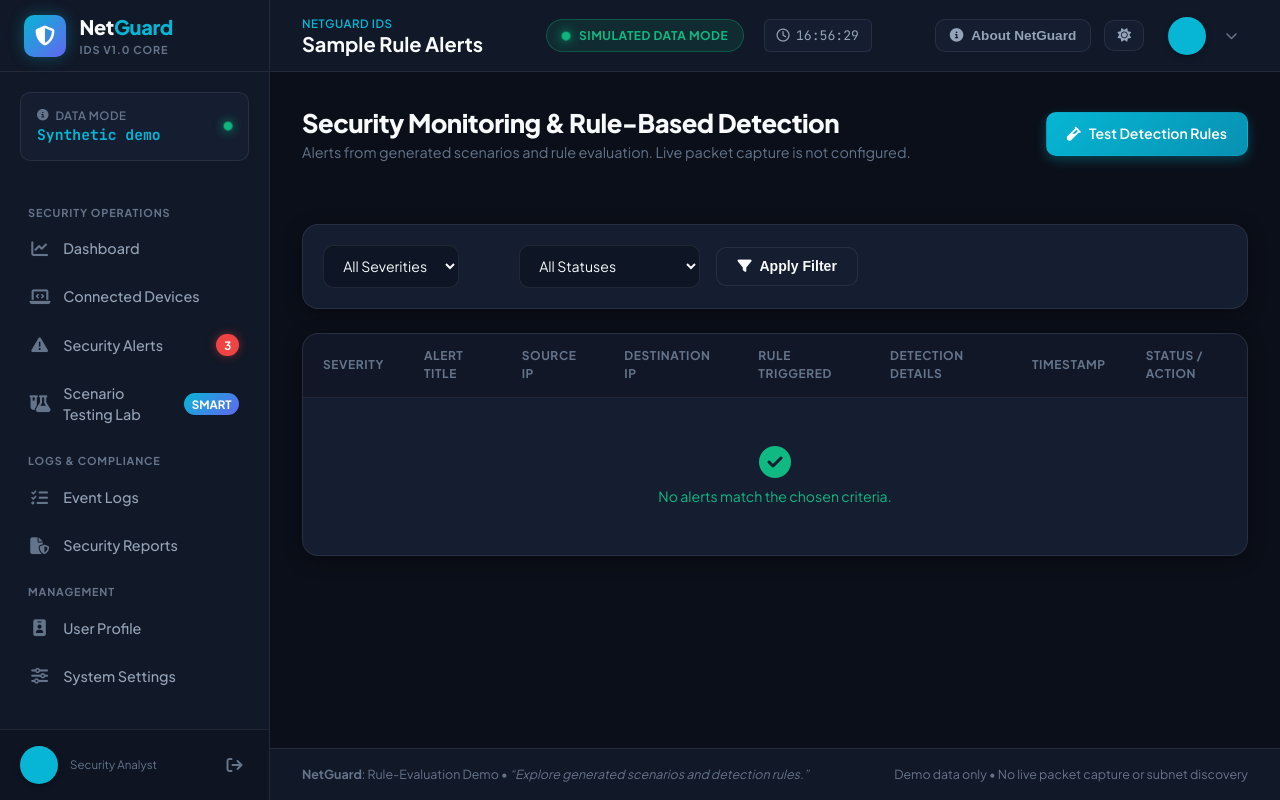
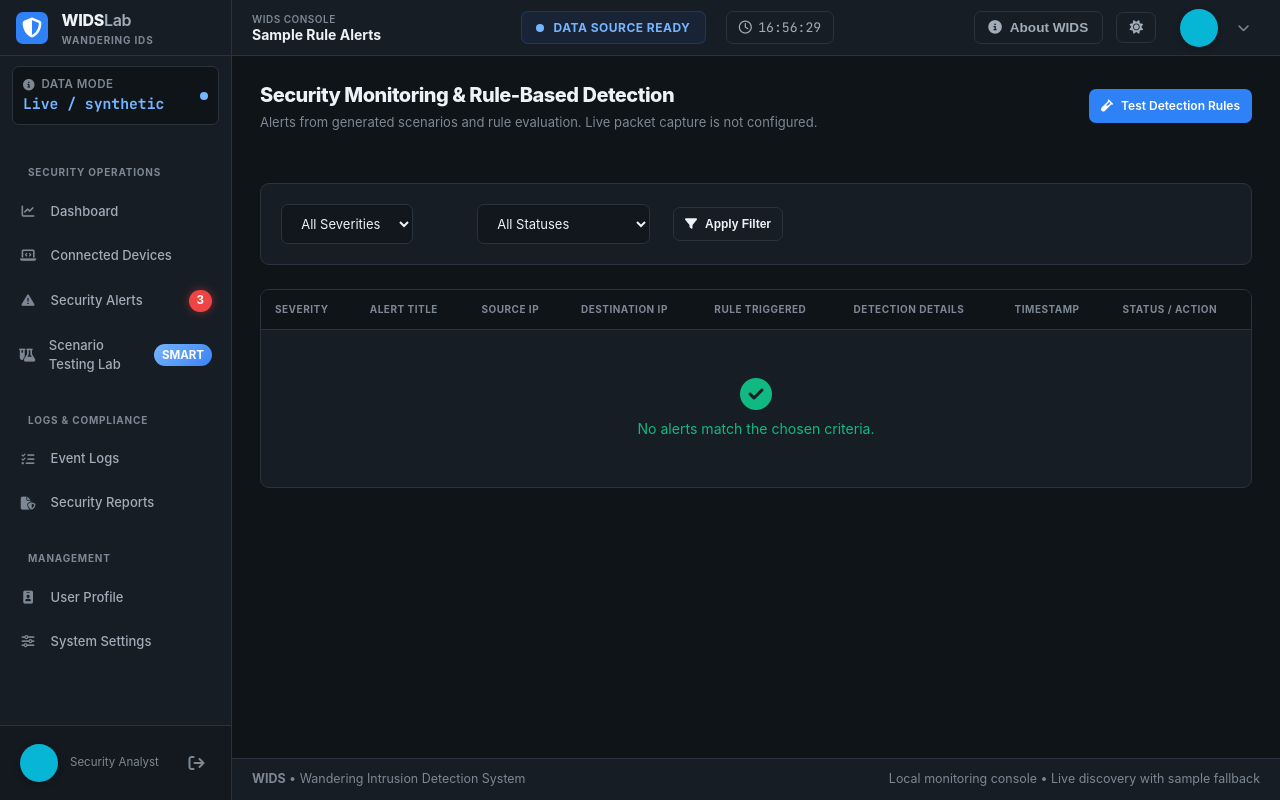
Before and after one commit to acasjoshua/NetGuard, a Django app: template templates/home/alerts.html in a window 1280 px wide. Run offline with Django 4.2, Linux system fonts and the light colour scheme; the template is opened without the code that fills it, so the values that code supplies are empty.

Commit message:
feat(branding): rebrand UI templates and shell to WIDS
- Replace NetGuard branding with WIDS (Wandering Intrusion Detection System) across base shell and views
- Link wids_theme.css and update navigation, status indicators, and dashboard surfaces

```diff
--- a/static/js/main.js
+++ b/static/js/main.js
@@ -1,5 +1,5 @@
 /**
- * NetGuard IDS - Main Application JavaScript
+ * WIDS - Wandering Intrusion Detection System JavaScript
  * Demo Telemetry, Theme Management & Interactivity
  */
 
--- a/templates/base.html
+++ b/templates/base.html
@@ -4,7 +4,7 @@
 <head>
     <meta charset="UTF-8">
     <meta name="viewport" content="width=device-width, initial-scale=1.0">
-    <title>{% block title %}NetGuard - Local Network Monitoring & Intrusion Detection System{% endblock %}</title>
+    <title>{% block title %}WIDS - Wandering Intrusion Detection System{% endblock %}</title>
     <!-- Modern Google Fonts -->
     <link rel="preconnect" href="https://fonts.googleapis.com">
     <link rel="preconnect" href="https://fonts.gstatic.com" crossorigin>
@@ -15,6 +15,7 @@
     <script src="https://cdn.jsdelivr.net/npm/chart.js@4.4.0/dist/chart.umd.min.js"></script>
     <!-- Core Theme CSS -->
     <link rel="stylesheet" href="{% static 'css/netguard_theme.css' %}">
+    <link rel="stylesheet" href="{% static 'css/wids_theme.css' %}">
     {% block extra_css %}{% endblock %}
 </head>
 <body class="theme-dark">
@@ -27,8 +28,8 @@
                         <i class="fa-solid fa-shield-halved"></i>
                     </div>
                     <div class="brand-text">
-                        <span class="brand-title">Net<span>Guard</span></span>
-                        <span class="brand-tag">IDS v1.0 Core</span>
+                        <span class="brand-title">WIDS<span>Lab</span></span>
+                        <span class="brand-tag">Wandering IDS</span>
                     </div>
                 </a>
                 <button class="sidebar-close-btn" id="sidebarCloseBtn" aria-label="Close Sidebar">
@@ -40,7 +41,7 @@
             <div class="subnet-banner">
                 <div class="subnet-info">
                     <span class="subnet-label"><i class="fa-solid fa-circle-info"></i> Data Mode</span>
-                    <span class="subnet-value">Synthetic demo</span>
+                    <span class="subnet-value">Live / synthetic</span>
                 </div>
                 <span class="status-dot-pulse" title="Live collection is not configured"></span>
             </div>
@@ -136,7 +137,7 @@
                         <i class="fa-solid fa-bars"></i>
                     </button>
                     <div class="header-breadcrumb">
-                        <span class="header-subtitle">NetGuard IDS</span>
+                        <span class="header-subtitle">WIDS Console</span>
                         <h1 class="header-title">{% block page_title %}Dashboard{% endblock %}</h1>
                     </div>
                 </div>
@@ -144,7 +145,7 @@
                 <div class="header-center">
                     <div class="status-indicator-pill" id="headerStatusPill">
                         <span class="status-pulse-dot"></span>
-                        <span class="status-text">SIMULATED DATA MODE</span>
+                        <span class="status-text">DATA SOURCE READY</span>
                     </div>
                     <div class="live-clock" id="liveClockDisplay">
                         <i class="fa-regular fa-clock"></i> <span id="clockTime">--:--:--</span>
@@ -155,7 +156,7 @@
                     <!-- Project Info Modal Trigger -->
                     <button class="header-action-btn" id="openAboutModalBtn" title="Project Documentation & Objectives">
                         <i class="fa-solid fa-circle-info"></i>
-                        <span>About NetGuard</span>
+                        <span>About WIDS</span>
                     </button>
 
                     <!-- Theme Toggle -->
@@ -212,10 +213,10 @@
             <!-- Footer -->
             <footer class="app-footer">
                 <div class="footer-left">
-                    <strong>NetGuard</strong>: Rule-Evaluation Demo &bull; <em>“Explore generated scenarios and detection rules.”</em>
+                    <strong>WIDS</strong> &bull; Wandering Intrusion Detection System
                 </div>
                 <div class="footer-right">
-                    <span>Demo data only &bull; No live packet capture or subnet discovery</span>
+                    <span>Local monitoring console &bull; Live discovery with sample fallback</span>
                 </div>
             </footer>
         </div>
@@ -228,7 +229,7 @@
                 <div class="modal-title-group">
                     <div class="modal-icon"><i class="fa-solid fa-shield-halved"></i></div>
                     <div>
-                        <h2>NetGuard: Local Network Monitoring and Intrusion Detection System</h2>
+                        <h2>WIDS: Wandering Intrusion Detection System</h2>
                         <p class="modal-subtitle">“See Your Network. Detect the Threats.”</p>
                     </div>
                 </div>
@@ -238,7 +239,7 @@
                 <div class="modal-tab-content">
                     <section class="info-section">
                         <h3><i class="fa-solid fa-bullseye"></i> Problem Statement</h3>
-                        <p>Many users connected to local networks have limited visibility into what devices are communicating and whether unusual network activity is occurring. Existing professional network-monitoring tools can be complicated for beginners and may require specialized knowledge. This makes it difficult for students and small organizations to identify potentially suspicious activity on their networks. NetGuard provides a simpler, understandable, and actionable way to monitor local network security.</p>
+                        <p>WIDS provides students and small teams with a clear view of local network activity, stored security events, and rule-based detections. The interface is designed for practical investigation rather than raw terminal-style alert handling.</p>
                     </section>
 
                     <section class="info-section">
--- a/templates/home/alerts.html
+++ b/templates/home/alerts.html
@@ -1,7 +1,7 @@
 {% extends "base.html" %}
 {% load static %}
 
-{% block title %}NetGuard - Security Alerts & Intrusion Detection{% endblock %}
+{% block title %}WIDS - Security Alerts & Intrusion Detection{% endblock %}
 {% block page_title %}Sample Rule Alerts{% endblock %}
 
 {% block content %}
--- a/templates/home/devices.html
+++ b/templates/home/devices.html
@@ -1,7 +1,7 @@
 {% extends "base.html" %}
 {% load static %}
 
-{% block title %}NetGuard - Connected Devices Inventory{% endblock %}
+{% block title %}WIDS - Connected Devices Inventory{% endblock %}
 {% block page_title %}Connected Subnet Devices{% endblock %}
 
 {% block content %}
--- a/templates/home/home.html
+++ b/templates/home/home.html
@@ -1,7 +1,7 @@
 {% extends "base.html" %}
 {% load static %}
 
-{% block title %}NetGuard - Local Network Monitoring Dashboard{% endblock %}
+{% block title %}WIDS - Local Network Monitoring Dashboard{% endblock %}
 {% block page_title %}Network Overview & Intrusion Detection{% endblock %}
 
 {% block content %}
--- a/templates/home/logs.html
+++ b/templates/home/logs.html
@@ -1,7 +1,7 @@
 {% extends "base.html" %}
 {% load static %}
 
-{% block title %}NetGuard - Event Logs & Activity History{% endblock %}
+{% block title %}WIDS - Event Logs & Activity History{% endblock %}
 {% block page_title %}Network Event Logs{% endblock %}
 
 {% block content %}
--- a/templates/home/report_detail.html
+++ b/templates/home/report_detail.html
@@ -1,7 +1,7 @@
 {% extends "base.html" %}
 {% load static %}
 
-{% block title %}NetGuard - {{ report.title }}{% endblock %}
+{% block title %}WIDS - {{ report.title }}{% endblock %}
 {% block page_title %}Report Overview{% endblock %}
 
 {% block extra_css %}
--- a/templates/home/reports.html
+++ b/templates/home/reports.html
@@ -1,7 +1,7 @@
 {% extends "base.html" %}
 {% load static %}
 
-{% block title %}NetGuard - Security Reports & Audit Export{% endblock %}
+{% block title %}WIDS - Security Reports & Audit Export{% endblock %}
 {% block page_title %}Security Reports & Compliance{% endblock %}
 
 {% block content %}
--- a/templates/home/scenarios.html
+++ b/templates/home/scenarios.html
@@ -1,7 +1,7 @@
 {% extends "base.html" %}
 {% load static %}
 
-{% block title %}NetGuard - Controlled Scenario Evaluation Lab{% endblock %}
+{% block title %}WIDS - Controlled Scenario Evaluation Lab{% endblock %}
 {% block page_title %}Controlled Scenario Testing Lab{% endblock %}
 
 {% block content %}
--- a/templates/profile/profile.html
+++ b/templates/profile/profile.html
@@ -1,7 +1,7 @@
 {% extends "base.html" %}
 {% load static %}
 
-{% block title %}NetGuard - User Profile Management{% endblock %}
+{% block title %}WIDS - User Profile Management{% endblock %}
 {% block page_title %}User Profile{% endblock %}
 
 {% block content %}
@@ -66,7 +66,7 @@
 
                 <div class="form-group">
                     <label class="form-label">Department / Organization</label>
-                    <input type="text" name="organization" class="form-control" value="{{ profile.organization }}" placeholder="e.g. NetGuard Operations Lab">
+                    <input type="text" name="organization" class="form-control" value="{{ profile.organization }}" placeholder="e.g. WIDS Operations Lab">
                 </div>
 
                 <div class="form-group">
--- a/templates/user_settings/settings.html
+++ b/templates/user_settings/settings.html
@@ -1,7 +1,7 @@
 {% extends "base.html" %}
 {% load static %}
 
-{% block title %}NetGuard - System & Detection Settings{% endblock %}
+{% block title %}WIDS - System & Detection Settings{% endblock %}
 {% block page_title %}System Settings{% endblock %}
 
 {% block content %}
```
